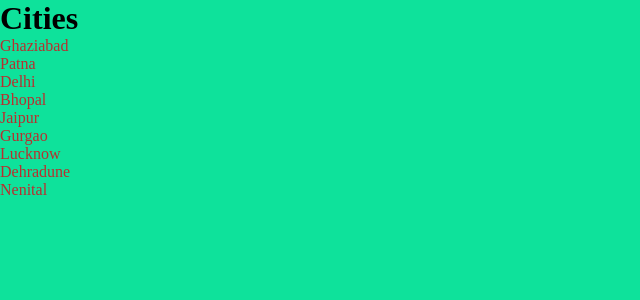
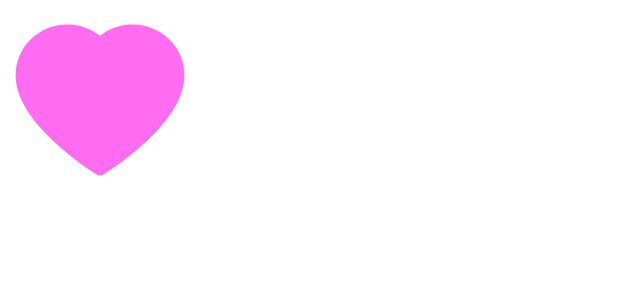
Before and after one commit to sameerkali/Learn_react, a React (Vite) app in the folder mosh_course/: page / in a window 1280 px wide. Shown: the top 300 px of the page, without its empty margins (0-640 px from the left). Built offline with nearby package versions, Linux system fonts and the light colour scheme.

Commit message:
styles in react compleated

```diff
--- a/mosh_course/package.json
+++ b/mosh_course/package.json
@@ -11,8 +11,11 @@
   },
   "dependencies": {
     "bootstrap": "^5.2.3",
+    "bootstrap-icons": "^1.10.5",
     "react": "^18.2.0",
+    "react-bootstrap-icons": "^1.10.3",
     "react-dom": "^18.2.0",
+    "react-icons": "^4.8.0",
     "styled-components": "^5.3.10"
   },
   "devDependencies": {
--- a/mosh_course/src/App.tsx
+++ b/mosh_course/src/App.tsx
@@ -1,18 +1,15 @@
-// import { useState } from "react";
-// import Alert from "./component/Alert";
-// import Button from "./component/Button";
+import Like from "./component/Like";
 
-// function App() {
-//   const [ alertVisible, setAlertVisible] =  useState(false);
-//   return (
-//     <div>
-//       {alertVisible && <Alert onClose={() => setAlertVisible(false)}>My Alert</Alert>}
-//       <Button  color="secondary" onClick={() => setAlertVisible(true)}>My Button</Button>
-//     </div>
-//   );
-// }
+function App() {
 
-// export default App;
+  return (
+    <div>
+      <Like onClick={()=>{ console.log('Clicked')}}/>
+    </div>
+  );
+}
+
+export default App;
 
 
 
@@ -31,28 +28,28 @@
 
 
 
-import ListGroup from "./component/ListGroup/ListGroup";
+// import ListGroup from "./component/ListGroup/ListGroup";
 
-function App() {
-  const items = [
-    "Ghaziabad",
-    "Patna",
-    "Delhi",
-    "Bhopal",
-    "Jaipur",
-    "Gurgao",
-    "Lucknow",
-    "Dehradune",
-    "Nenital"
-  ];
-  const handleSelectItem = (item: string) => {
-    console.log(item);
-  }
-  return (
-    <div>
-      <ListGroup items={items} heading="Cities" onSelectItem={handleSelectItem} />
-    </div>
-  );
-}
+// function App() {
+//   const items = [
+//     "Ghaziabad",
+//     "Patna",
+//     "Delhi",
+//     "Bhopal",
+//     "Jaipur",
+//     "Gurgao",
+//     "Lucknow",
+//     "Dehradune",
+//     "Nenital"
+//   ];
+//   const handleSelectItem = (item: string) => {
+//     console.log(item);
+//   }
+//   return (
+//     <div>
+//       <ListGroup items={items} heading="Cities" onSelectItem={handleSelectItem} />
+//     </div>
+//   );
+// }
 
-export default App;
+// export default App;
--- /dev/null
+++ b/mosh_course/src/component/Like.tsx
@@ -0,0 +1,21 @@
+import react, { useState } from "react";
+import { AiFillHeart, AiOutlineHeart } from "react-icons/ai";
+
+interface Props {
+    onClick: () => void;
+}
+
+const Like = ({onClick} : Props) => {
+    const [status, setStatus] = useState(true);
+
+    const toggle = () => {
+        setStatus(!status);
+        onClick();
+    }
+
+    if(status) return <AiFillHeart color='#ff6bf1' size={200} onClick={toggle}/>
+    return <AiOutlineHeart color='#ff6bf1' size={200} onClick={toggle}/>
+
+}
+
+export default Like
--- a/mosh_course/src/component/ListGroup/ListGroup.css
+++ b/mosh_course/src/component/ListGroup/ListGroup.css
@@ -1,4 +1,4 @@
-*{
+/* *{
     margin: 0;
     padding:0;
     box-sizing: border-box;
@@ -8,4 +8,4 @@
 {
     list-style:none;
     color: rgb(184, 47, 47);
-}
+} */
--- a/mosh_course/src/component/ListGroup/ListGroup.tsx
+++ b/mosh_course/src/component/ListGroup/ListGroup.tsx
@@ -15,7 +15,7 @@ function ListGroup({ items, heading, onSelectItem }: Props) {
     <>
       <h1>{heading}</h1>
       {items.length === 0 && <p> no item found</p>}
-      <ul className="list-group">
+      <ul className="list-group" style={{background: 'yellow'}}>
         {items.map((items, index) => (
           <li
             className={
--- a/mosh_course/src/main.tsx
+++ b/mosh_course/src/main.tsx
@@ -1,7 +1,7 @@
 import React from 'react'
 import ReactDOM from 'react-dom/client'
 import App from './App.tsx'
-// import 'bootstrap/dist/css/bootstrap.css'
+import 'bootstrap/dist/css/bootstrap.css'
 
 ReactDOM.createRoot(document.getElementById('root') as HTMLElement).render(
   <React.StrictMode>
```
Also changed, not shown: 1 other file (tests, documents, lock files or other folders).
